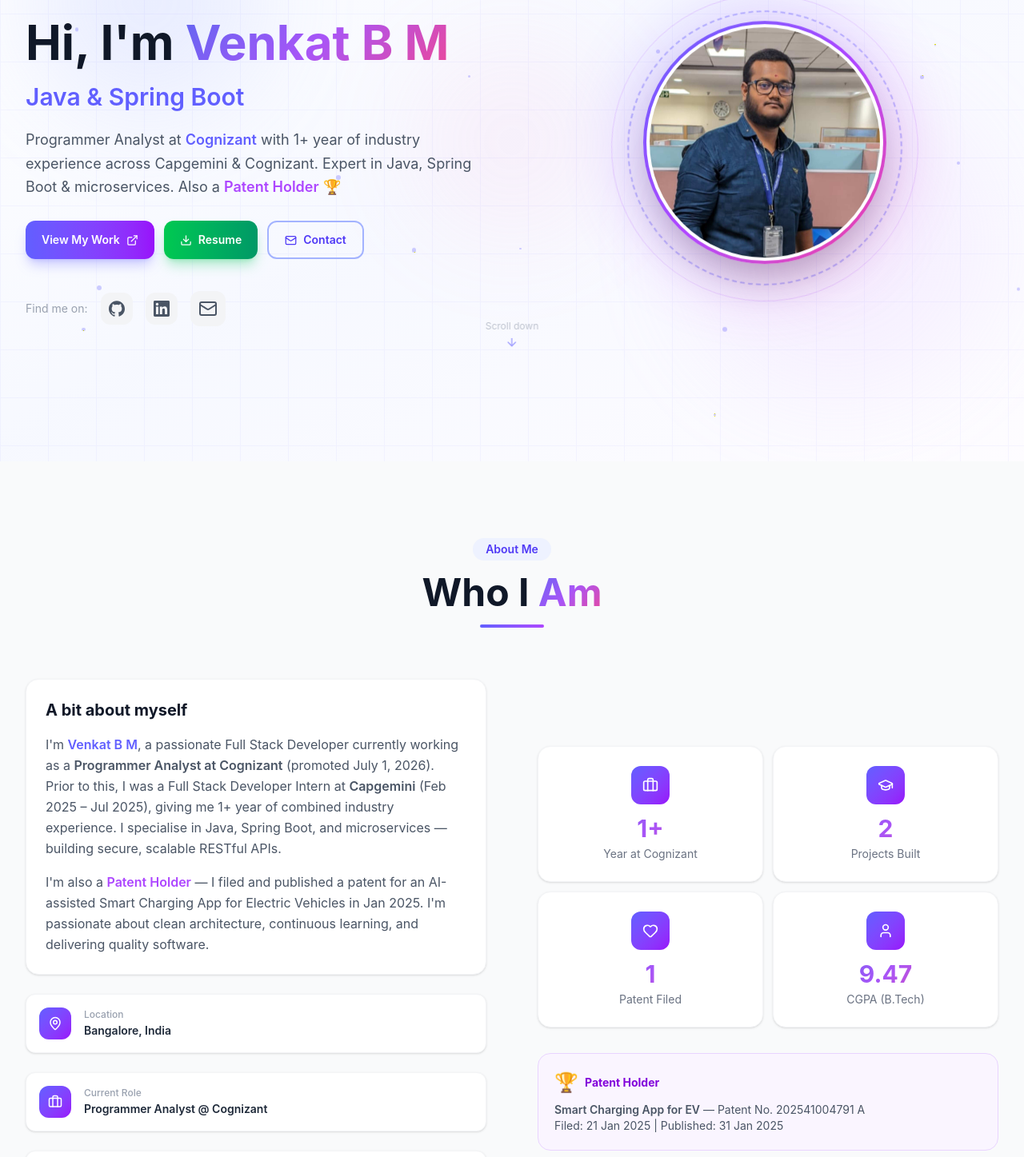
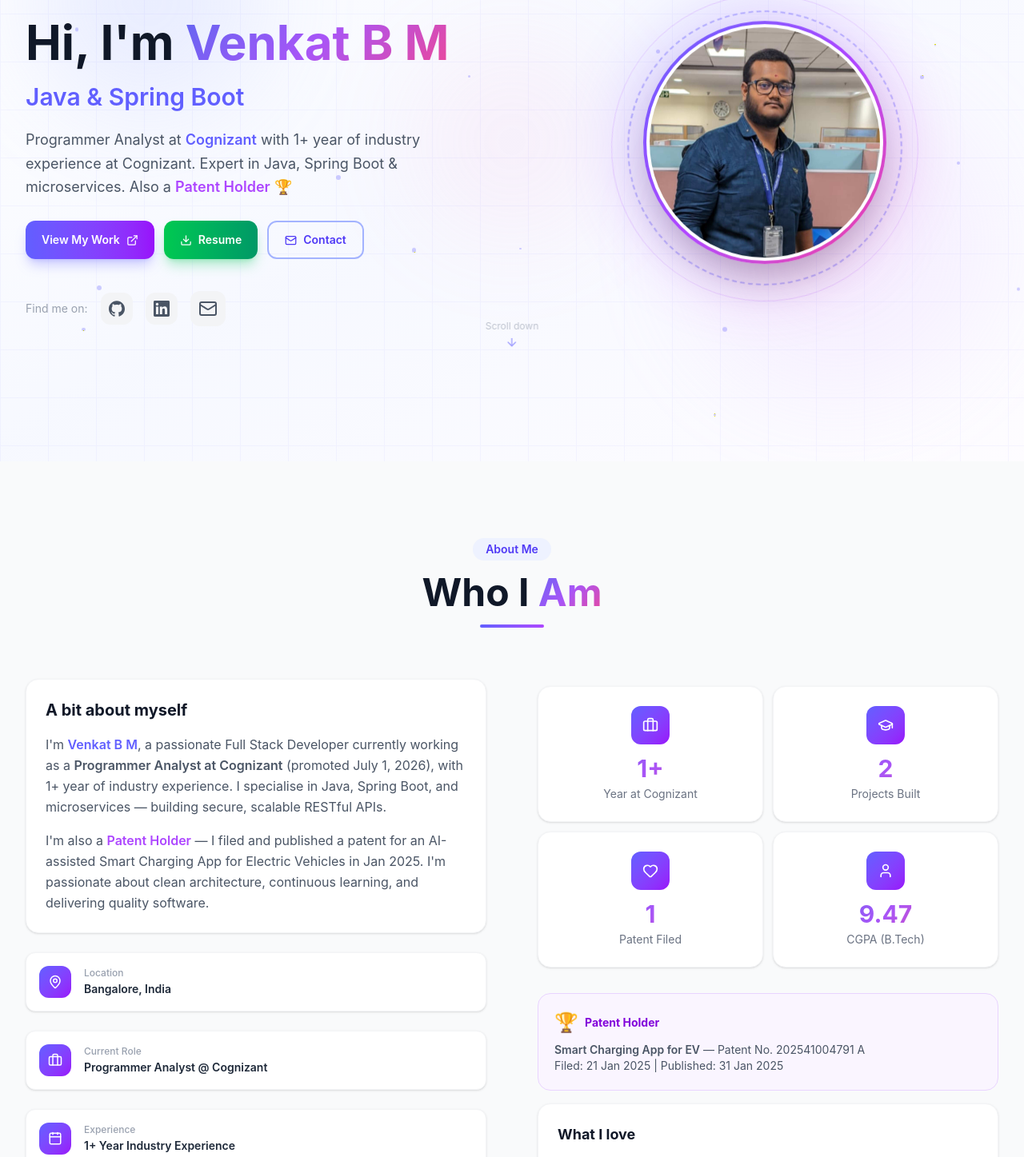
Before and after one commit to bubby-2003/My-Portfolio, a React (Vite) app: page / in a window 1280 px wide. Shown: the part 223-1670 px from the top of the page at 80% size. Built offline with nearby package versions, Linux system fonts and the light colour scheme.

Commit message:
Remove all Capgemini references from portfolio
Co-Authored-By: Claude Sonnet 4.6 <noreply@anthropic.com>

```diff
--- a/src/components/About.jsx
+++ b/src/components/About.jsx
@@ -45,9 +45,8 @@ export default function About({ darkMode }) {
               <h3 className={`text-xl font-bold mb-4 ${darkMode ? 'text-white' : 'text-gray-900'}`}>A bit about myself</h3>
               <p className={`leading-relaxed mb-4 ${darkMode ? 'text-gray-400' : 'text-gray-600'}`}>
                 I'm <span className="font-semibold text-indigo-500">Venkat B M</span>, a passionate Full Stack Developer
-                currently working as a <span className="font-semibold">Programmer Analyst at Cognizant</span> (promoted July 1, 2026).
-                Prior to this, I was a Full Stack Developer Intern at <span className="font-semibold">Capgemini</span> (Feb 2025 – Jul 2025),
-                giving me 1+ year of combined industry experience.
+                currently working as a <span className="font-semibold">Programmer Analyst at Cognizant</span> (promoted July 1, 2026),
+                with 1+ year of industry experience.
                 I specialise in Java, Spring Boot, and microservices — building secure, scalable RESTful APIs.
               </p>
               <p className={`leading-relaxed ${darkMode ? 'text-gray-400' : 'text-gray-600'}`}>
@@ -60,7 +59,6 @@ export default function About({ darkMode }) {
             {[
               { icon: MapPin, label: 'Location', value: 'Bangalore, India' },
               { icon: Briefcase, label: 'Current Role', value: 'Programmer Analyst @ Cognizant' },
-              { icon: Briefcase, label: 'Previous Company', value: 'Ex-Intern @ Capgemini' },
               { icon: Calendar, label: 'Experience', value: '1+ Year Industry Experience' },
               { icon: GraduationCap, label: 'Education', value: 'B.Tech CSE — Presidency University (9.47 CGPA)' },
             ].map(({ icon: Icon, label, value }) => (
--- a/src/components/Experience.jsx
+++ b/src/components/Experience.jsx
@@ -30,21 +30,6 @@ const timeline = [
       'Contributed to frontend development using React.js.',
       'Collaborated in Agile sprints, code reviews, and cross-functional team discussions.',
       'Validated workflows and API integrations using Postman and API Gateway.',
-    ],
-    icon: Briefcase,
-    color: 'from-violet-500 to-indigo-500',
-  },
-  {
-    type: 'work',
-    title: 'Intern — Full Stack Developer',
-    company: 'Capgemini',
-    period: 'Feb 2025 – Jul 2025',
-    location: 'Bangalore, India',
-    description: [
-      'Worked as a Full Stack Developer Intern at Capgemini prior to joining Cognizant.',
-      'Developed backend services using Java and Spring Boot.',
-      'Gained hands-on experience with microservices architecture and RESTful API design.',
-      'Contributed to React.js frontend tasks and integrated APIs using Axios.',
     ],
     icon: Briefcase,
     color: 'from-violet-500 to-indigo-500',
--- a/src/components/Hero.jsx
+++ b/src/components/Hero.jsx
@@ -118,7 +118,7 @@ export default function Hero({ darkMode }) {
 
             <p className={`text-sm sm:text-base lg:text-lg leading-relaxed max-w-xl mx-auto lg:mx-0 mb-7 ${darkMode ? 'text-gray-400' : 'text-gray-600'}`}>
               Programmer Analyst at <span className="font-semibold text-indigo-500">Cognizant</span> with
-              1+ year of industry experience across Capgemini &amp; Cognizant. Expert in Java, Spring Boot &amp; microservices.
+              1+ year of industry experience at Cognizant. Expert in Java, Spring Boot &amp; microservices.
               Also a <span className="font-semibold text-purple-500">Patent Holder</span> 🏆
             </p>
 
```
